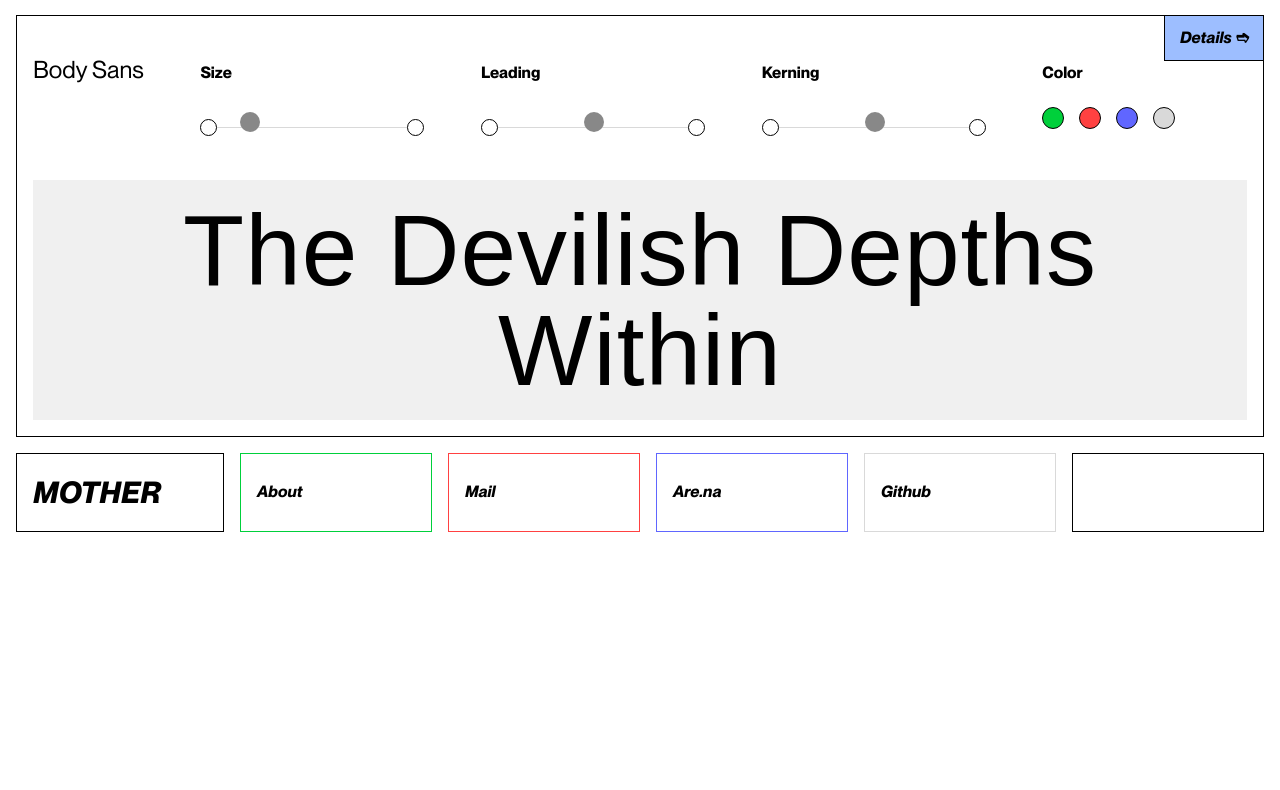
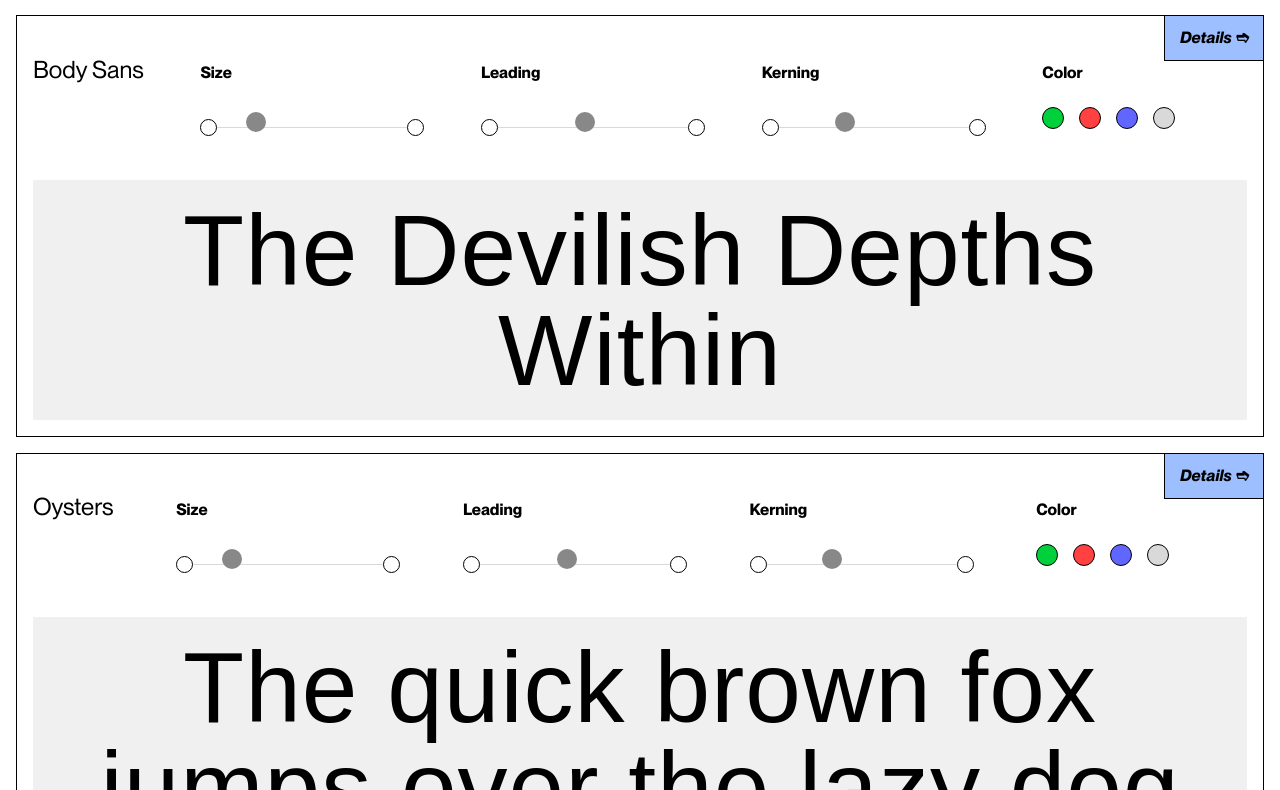
Before and after one commit to mother-type/mother-type.de, a React (Vite) app: page / in a window 1280 px wide. Shown: the part 770-1560 px from the top of the page. Before the commit the page ends 1318 px from the top, so only its background shows below. Built offline with nearby package versions, Linux system fonts and the light colour scheme; a web font is replaced by a local one.

Commit message:
fix slider

```diff
--- a/public/repos_metadata.json
+++ b/public/repos_metadata.json
@@ -126,5 +126,56 @@
       }
     },
     "url": "body-sans"
+  },
+  {
+    "name": "Oysters",
+    "metadata": {
+      "unified_font_repository_version": "0.3",
+      "unified_font_repository_url": "https://github.com/raphaelbastide/Unified_Font_Repository/",
+      "typeface_family": {
+        "name": "Oysters",
+        "desccription": "A decorative typeface inspired by oysters",
+        "tags": [
+          "sans-serif",
+          "pixel",
+          "monospace",
+          "incomplete",
+          "decorative"
+        ],
+        "repository_url": "https://github.com/mother_type/Oyster",
+        "project_url": "https://mother_type.de/oysters",
+        "tools": [
+          "Inkscape",
+          "Fontforge"
+        ],
+        "similar_fonts": [
+          "Helvetica",
+          "Neue Haas Grotesk"
+        ],
+        "designer": [
+          {
+            "name": "printer_scanner"
+          },
+          {
+            "url": "https://printerscanner.net"
+          }
+        ],
+        "writing_systems": [
+          "Latin"
+        ],
+        "published": [
+          2023
+        ],
+        "license": [
+          "SIL Open Font License, Version 1.1"
+        ],
+        "sample_text": [
+          {
+            "en_us": "The quick brown fox jumps over the lazy dog"
+          }
+        ]
+      }
+    },
+    "url": "oysters"
   }
 ]
--- a/src/components/FontDemo.jsx
+++ b/src/components/FontDemo.jsx
@@ -35,21 +35,27 @@ function FontDemo(props) {
         <button onClick={handleRefreshClick} className='button corner-button'>&#8635;</button>
         <Slider
           title="Size"
+          min={10}
+          max={500}
           value={fontSize}
           onChange={setFontSize}
           step={50}
         />
         <Slider
           title="Leading"
+          min={-15}
+          max={20}
           value={leading}
           onChange={setLeading}
-          step={0.1}
+          step={1}
         />
         <Slider
           title="Kerning"
+          min={-25}
+          max={50}
           value={kerning}
           onChange={setKerning}
-          step={1}
+          step={0.01}
         />
         <ColorPicker onColorChange={handleColorChange} text={"Color"} />
         <br />
--- a/src/components/Slider.jsx
+++ b/src/components/Slider.jsx
@@ -1,14 +1,14 @@
 import "../css/components/Slider.css";
 
 
-const Slider = ({ title, value, onChange, step }) => (
+const Slider = ({ title, value, onChange, step, min, max }) => (
   <div>
     <h4>{title}</h4>
     <div className='Slider__container'>
       <input
         type="range"
-        min={title === "Size" ? 16 : -100}
-        max={title === "Size" ? 600 : 100}
+        min={min}
+        max={max}
         value={value}
         step={step} // Adjust the step size here
         className='Slider'
```
